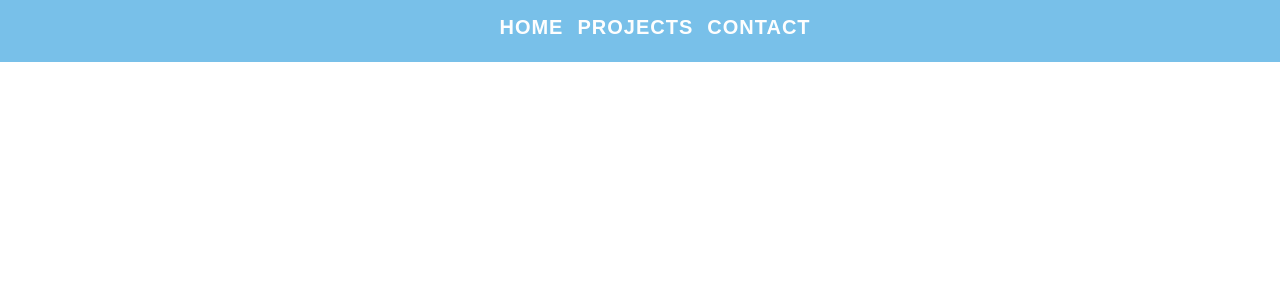
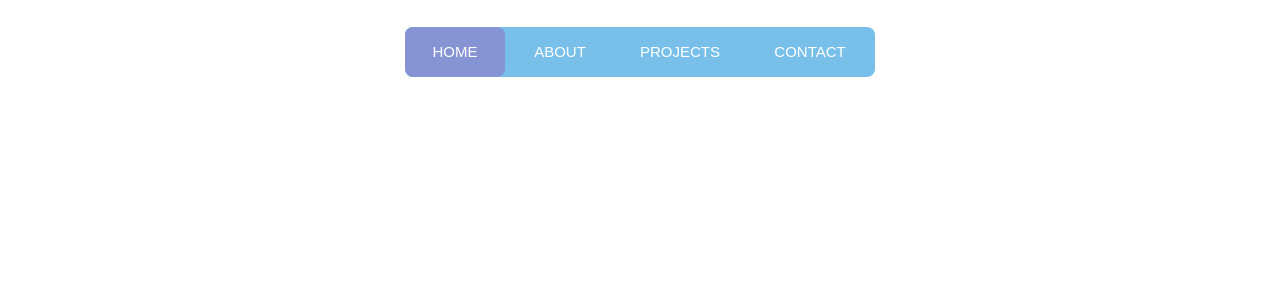
Before and after one commit to Thoredo/portfolio-site, a Flask app: page / in a window 1280 px wide. Shown: the top 300 px of the page. Run offline with Flask 3, Linux system fonts and the light colour scheme.

Commit message:
New menu design

```diff
--- a/server.py
+++ b/server.py
@@ -5,17 +5,17 @@ app = Flask(__name__)
 
 @app.route("/")
 def index():
-    return render_template("index.html")
+    return render_template("index.html", animation_class="start-home")
 
 
 @app.route("/projects")
 def projects():
-    return render_template("projects.html")
+    return render_template("projects.html", animation_class="start-projects")
 
 
 @app.route("/contact")
 def contact():
-    return render_template("contact.html")
+    return render_template("contact.html", animation_class="start-contact")
 
 
 if __name__ == "__main__":
--- a/static/css/style.css
+++ b/static/css/style.css
@@ -9,33 +9,108 @@
     --rose-pompadour-2: #DA7E92ff;
 }
 
-.top-menu {
-    width: 100vw;
+nav {
+    margin: 27px auto 0;
+    position: relative;
+    width: 470px;
+    height: 50px;
     background-color: var(--maya-blue);
-    display: flex;
-    justify-content: center;
+    border-radius: 8px;
+    font-size: 0;
 }
 
-.menu-list {
-    list-style-type: none;
-    height: 30px;
+nav a {
+    line-height: 50px;
+    height: 100%;
+    font-size: 15px;
+    display: inline-block;
+    position: relative;
+    z-index: 1;
+    text-decoration: none;
+    text-transform: uppercase;
+    text-align: center;
+    color: white;
+    cursor: pointer;
 }
 
-.menu-item {
-    display: inline;
-    margin-right: 10px;
-    font-weight: bold;
+nav .animation {
+    position: absolute;
+    height: 100%;
+    top: 0;
+    z-index: 0;
+    transition: all .5s ease 0s;
+    border-radius: 8px;
 }
 
-.page-links {
-    text-decoration: none;
-    font-size: 20px;
-    color: var(--white);
-    text-transform: uppercase;
-    letter-spacing: 1px;
-    font-family: Arial, Helvetica, sans-serif;
+a:nth-child(1) {
+    width: 100px;
 }
 
-.page-links:hover {
-    color: var(--vista-blue);
+a:nth-child(2) {
+    width: 110px;
 }
+
+a:nth-child(3) {
+    width: 130px;
+}
+
+a:nth-child(4) {
+    width: 130px;
+}
+
+nav .start-home,
+a:nth-child(1):hover~.animation {
+    width: 100px;
+    left: 0;
+    background-color: var(--vista-blue);
+}
+
+nav .start-about,
+a:nth-child(2):hover~.animation {
+    width: 110px;
+    left: 100px;
+    background-color: var(--rose-pompadour);
+}
+
+nav .start-projects,
+a:nth-child(3):hover~.animation {
+    width: 130px;
+    left: 210px;
+    background-color: var(--african-violet);
+}
+
+nav .start-contact,
+a:nth-child(4):hover~.animation {
+    width: 130px;
+    left: 340px;
+    background-color: var(--cambridge-blue);
+}
+
+body {
+    font-size: 12px;
+    font-family: sans-serif;
+    background: var();
+}
+
+h1 {
+    text-align: center;
+    margin: 40px 0 40px;
+    font-size: 30px;
+    color: #ecf0f1;
+    text-shadow: 2px 2px 4px #000000;
+    font-family: 'Cherry Swash', cursive;
+}
+
+p {
+    position: absolute;
+    bottom: 20px;
+    width: 100%;
+    text-align: center;
+    color: #ecf0f1;
+    font-family: 'Cherry Swash', cursive;
+    font-size: 16px;
+}
+
+span {
+    color: #2BD6B4;
+}
--- a/templates/base.html
+++ b/templates/base.html
@@ -12,11 +12,11 @@
 <body>
     <header>
         <nav class="top-menu">
-            <ul class="menu-list">
-                <li class="menu-item"><a class="page-links" href="{{ url_for('index') }}">Home</a></li>
-                <li class="menu-item"><a class="page-links" href="{{ url_for('projects') }}">Projects</a></li>
-                <li class="menu-item"><a class="page-links" href="{{ url_for('contact') }}">Contact</a></li>
-            </ul>
+            <a class="page-links" href="{{ url_for('index') }}">Home</a>
+            <a class="page-links" href="#">About</a>
+            <a class="page-links" href="{{ url_for('projects') }}">Projects</a>
+            <a class="page-links" href="{{ url_for('contact') }}">Contact</a>
+            <div class="animation  {{ animation_class }}"></div>
         </nav>
     </header>
     {% block content %}{% endblock %}
```
